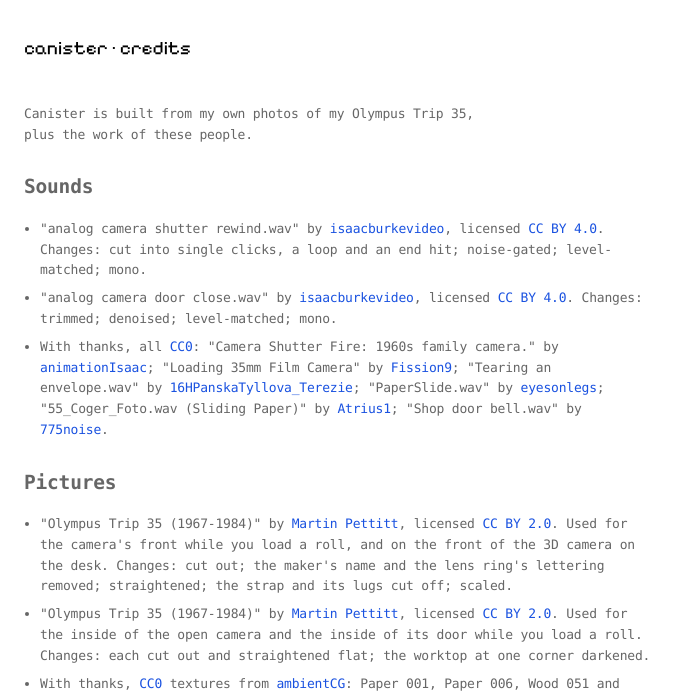
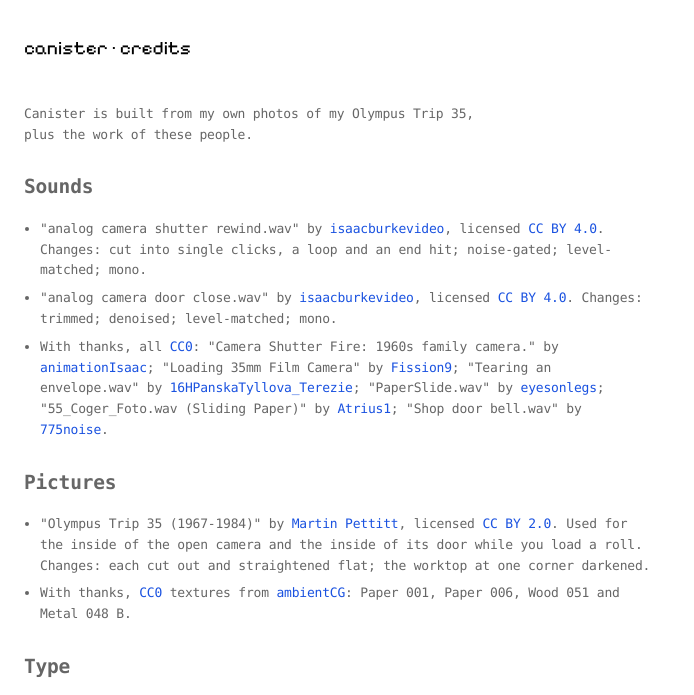
Before and after one commit to ussumant/ussumant.github.io, a plain HTML site: page canister/credits/index.html in a window 1280 px wide. Shown: the part 76-771 px from the top of the page, without its empty margins (0-694 px from the left). Drawn offline with Linux system fonts and the light colour scheme.

Commit message:
canister: credits keep one Pettitt photo (the inside); the front is his own now (canister #20)
Co-Authored-By: Claude Opus 5.5 <noreply@anthropic.com>
Claude-Session: https://claude.ai/code/session_01CH5JVU3bf1ScBjvJNpy2zC

```diff
--- a/canister/credits/index.html
+++ b/canister/credits/index.html
@@ -21,7 +21,6 @@
 </ul>
 <h2>Pictures</h2>
 <ul>
-<li>"Olympus Trip 35 (1967-1984)" by <a href="https://www.flickr.com/photos/mdpettitt/39806934974/">Martin Pettitt</a>, licensed <a href="https://creativecommons.org/licenses/by/2.0/">CC BY 2.0</a>. Used for the camera's front while you load a roll, and on the front of the 3D camera on the desk. Changes: cut out; the maker's name and the lens ring's lettering removed; straightened; the strap and its lugs cut off; scaled.</li>
 <li>"Olympus Trip 35 (1967-1984)" by <a href="https://www.flickr.com/photos/mdpettitt/39622185085/">Martin Pettitt</a>, licensed <a href="https://creativecommons.org/licenses/by/2.0/">CC BY 2.0</a>. Used for the inside of the open camera and the inside of its door while you load a roll. Changes: each cut out and straightened flat; the worktop at one corner darkened.</li>
 <li>With thanks, <a href="https://creativecommons.org/publicdomain/zero/1.0/">CC0</a> textures from <a href="https://ambientcg.com/">ambientCG</a>: Paper 001, Paper 006, Wood 051 and Metal 048 B.</li>
 </ul>
```
